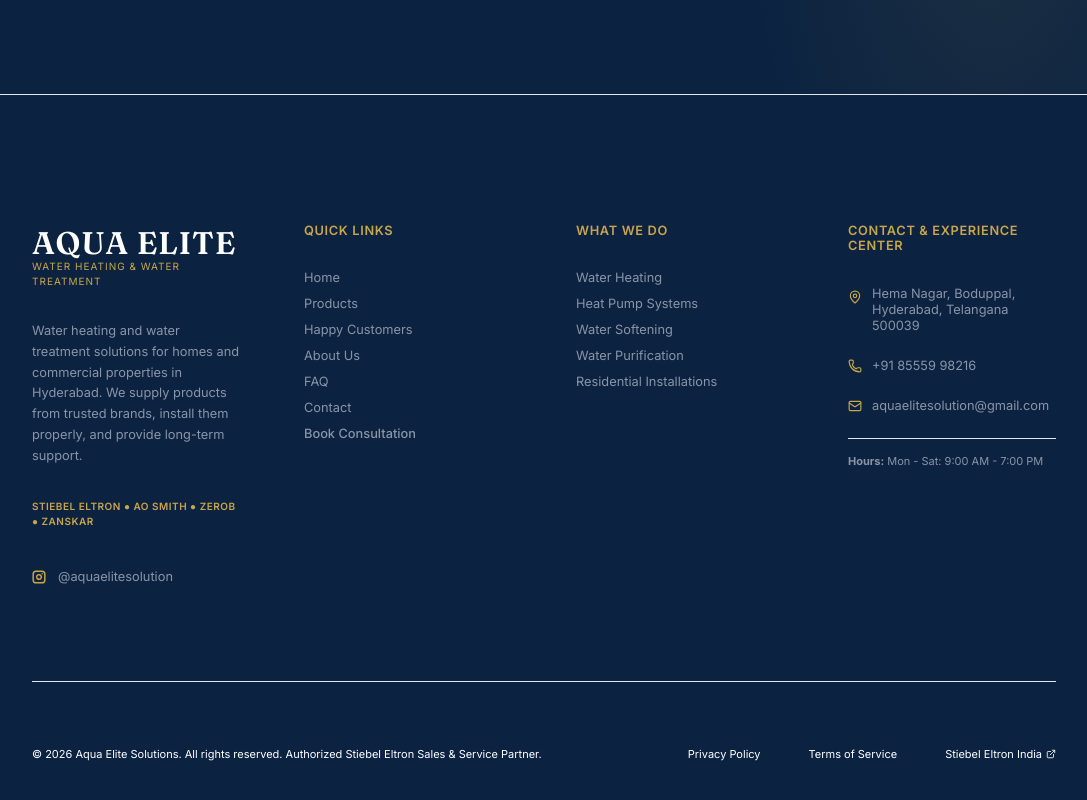
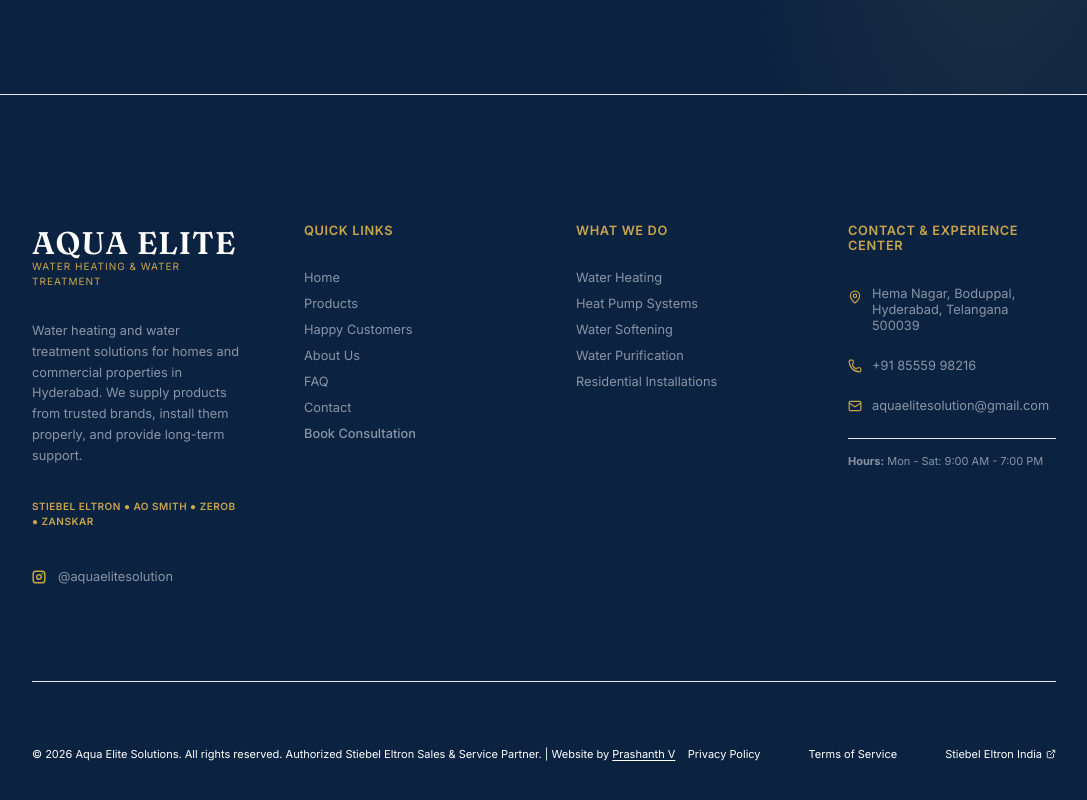
Before and after one commit to v-prashanth/aua-elite, a Next.js app: page /projects in a window 1280 px wide. Shown: the part 3287-4087 px from the top of the page, without its empty margins (96-1183 px from the left). Built offline with nearby package versions, Linux system fonts and the light colour scheme; no server answers; the database is empty.

Commit message:
design: add subtle developer portfolio attribution link in the footer

```diff
--- a/components/layout/Footer.tsx
+++ b/components/layout/Footer.tsx
@@ -178,7 +178,15 @@ export const Footer: React.FC = () => {
         {/* Bottom Bar */}
         <div className="border-t border-silver/10 pt-8 mt-8 flex flex-col md:flex-row items-center justify-between text-[11px] text-silver/70">
           <p>
-            &copy; {currentYear} Aqua Elite Solutions. All rights reserved. Authorized Stiebel Eltron Sales & Service Partner.
+            &copy; {currentYear} Aqua Elite Solutions. All rights reserved. Authorized Stiebel Eltron Sales & Service Partner. | Website by{" "}
+            <a
+              href="https://prashanthv.vercel.app"
+              target="_blank"
+              rel="noopener noreferrer"
+              className="hover:text-[#FFFFFF] dark:hover:text-[#F3F4F6] transition-colors underline decoration-gold-primary/30 underline-offset-2"
+            >
+              Prashanth V
+            </a>
           </p>
           <div className="flex space-x-6 mt-4 md:mt-0">
             <Link href="/privacy" className="hover:text-[#FFFFFF] dark:hover:text-[#F3F4F6] transition-colors">
```
